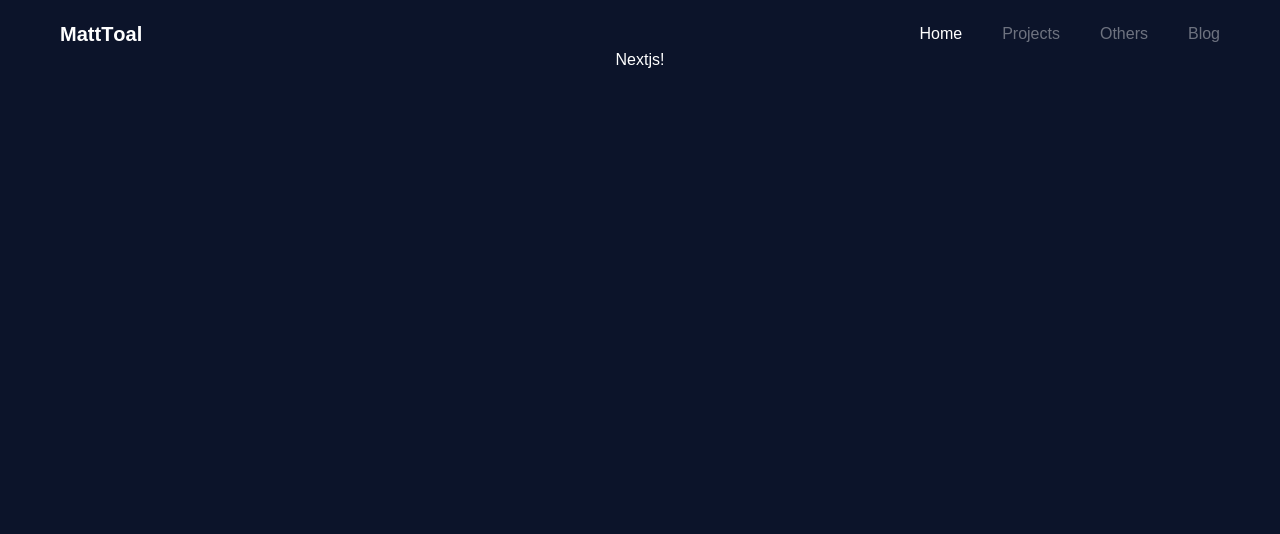
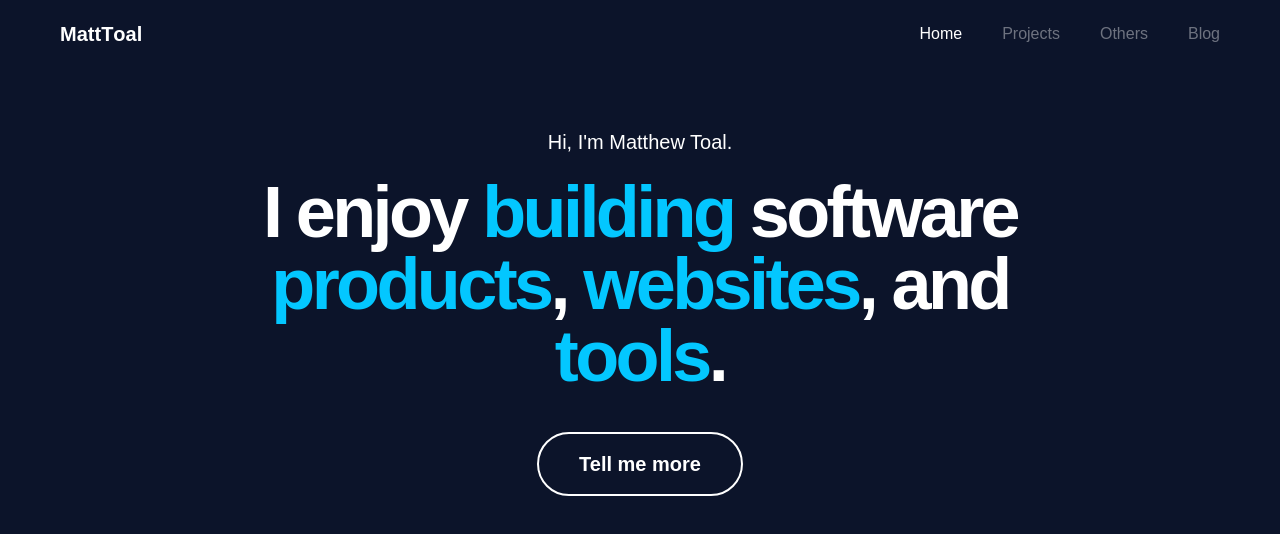
Before and after one commit to Mtoal087/NextPortfolio, a Next.js app: page / in a window 1280 px wide. Shown: the top 534 px of the page. Built offline with nearby package versions, Linux system fonts and the light colour scheme.

Commit message:
Hero created

```diff
--- a/src/app/globals.css
+++ b/src/app/globals.css
@@ -3,7 +3,7 @@
 :root {
   --background: #0c142a;
   --foreground: #ededed;
-  --secondary: #8acff1;
+  --secondary: #03c7ff;
 }
 
 @theme inline {
@@ -24,6 +24,13 @@ body {
 }
 
 .hover-text-secondary:hover {
-  color: var(--secondary)
+  color: var(--secondary);
+}
 
+.hover-bg-secondary:hover {
+  background: var(--secondary);
 }
+
+.hover-border-secondary:hover {
+  border-color: var(--secondary);
+}
--- a/src/app/page.tsx
+++ b/src/app/page.tsx
@@ -1,8 +1,9 @@
+import HeroElement from '@/components/hero'
 import React from 'react'
 
 const App = () => {
   return (<>
-      <h1>Nextjs!</h1>
+      <HeroElement />
     </>
   )
 }
--- /dev/null
+++ b/src/components/hero.tsx
@@ -0,0 +1,18 @@
+import React from 'react'
+
+const HeroElement = () => {
+    return (
+        <div className='relative heroElem w-full pt-20 pb-40 m-auto flex justify-center text-center flex-col items-center z-1'>
+            <p className='text-xl mb-5'>Hi, I'm Matthew Toal.</p>
+            {/* <h1 className='heroTitle inline-block max-w-2xl lg:max-w-4xl w-auto relative text-5xl md:text-6xl lg:text-7xl tracking-tighter mb-10 font-bold heroShinyBg'></h1> */}
+            <h1 className='heroTitle inline-block max-w-2xl lg:max-w-4xl w-auto relative text-5xl md:text-6xl lg:text-7xl tracking-tighter mb-10 font-bold heroShinyBg'>
+                I enjoy <span className='text-secondary'>building</span> software <span className='text-secondary'>products</span>, <span className='text-secondary'>websites</span>, and <span className='text-secondary'>tools</span>.
+            </h1>
+            <a href="">
+                <div className='cursor-pointer font-bold whitespace-nowrap px-10 py-4 text-fun-white border-2 text-xl rounded-full border-fun-white bg-bg hover-bg-secondary hover:text-white hover-border-secondary transition-colors'>Tell me more</div>
+            </a>
+        </div>
+    )
+}
+
+export default HeroElement
```
